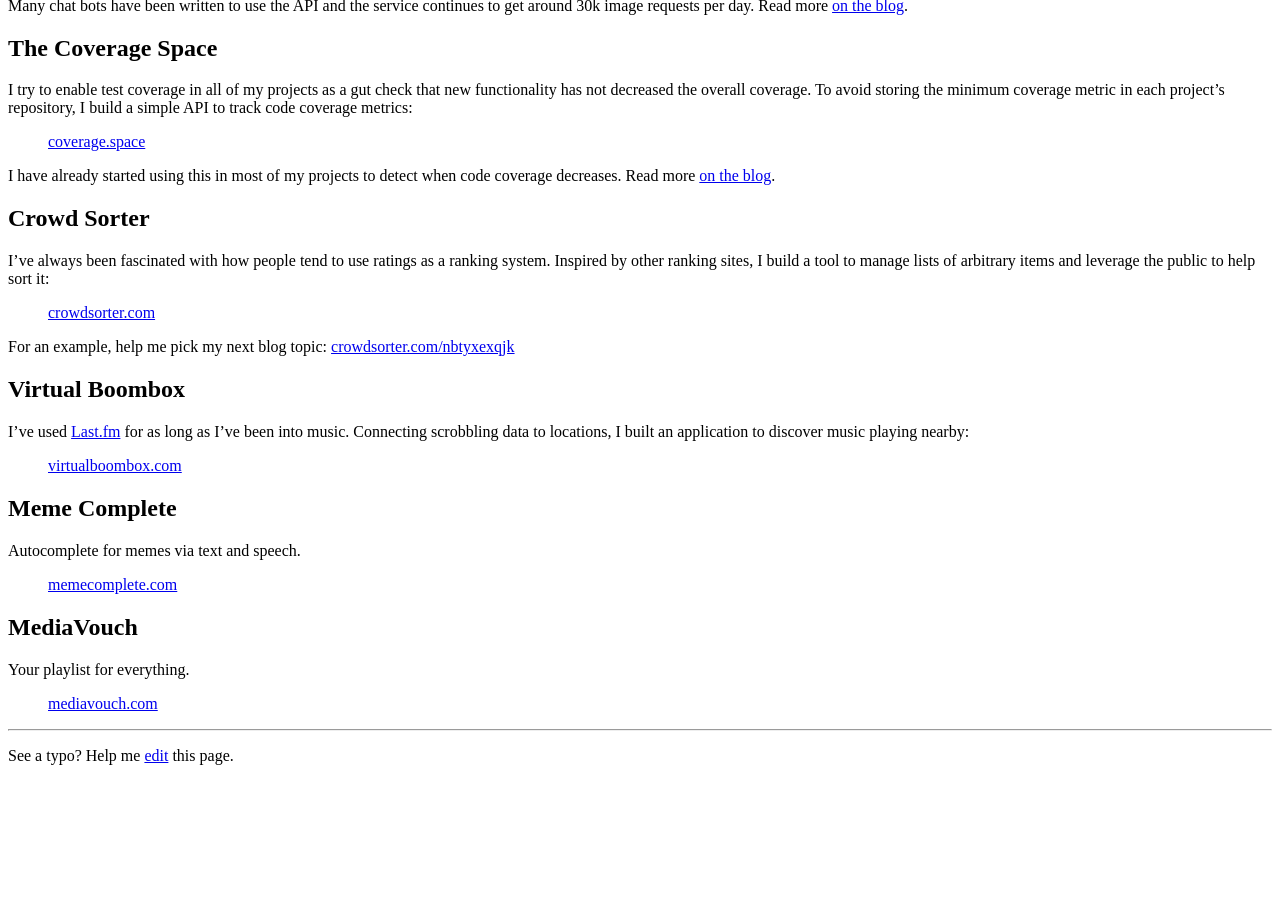
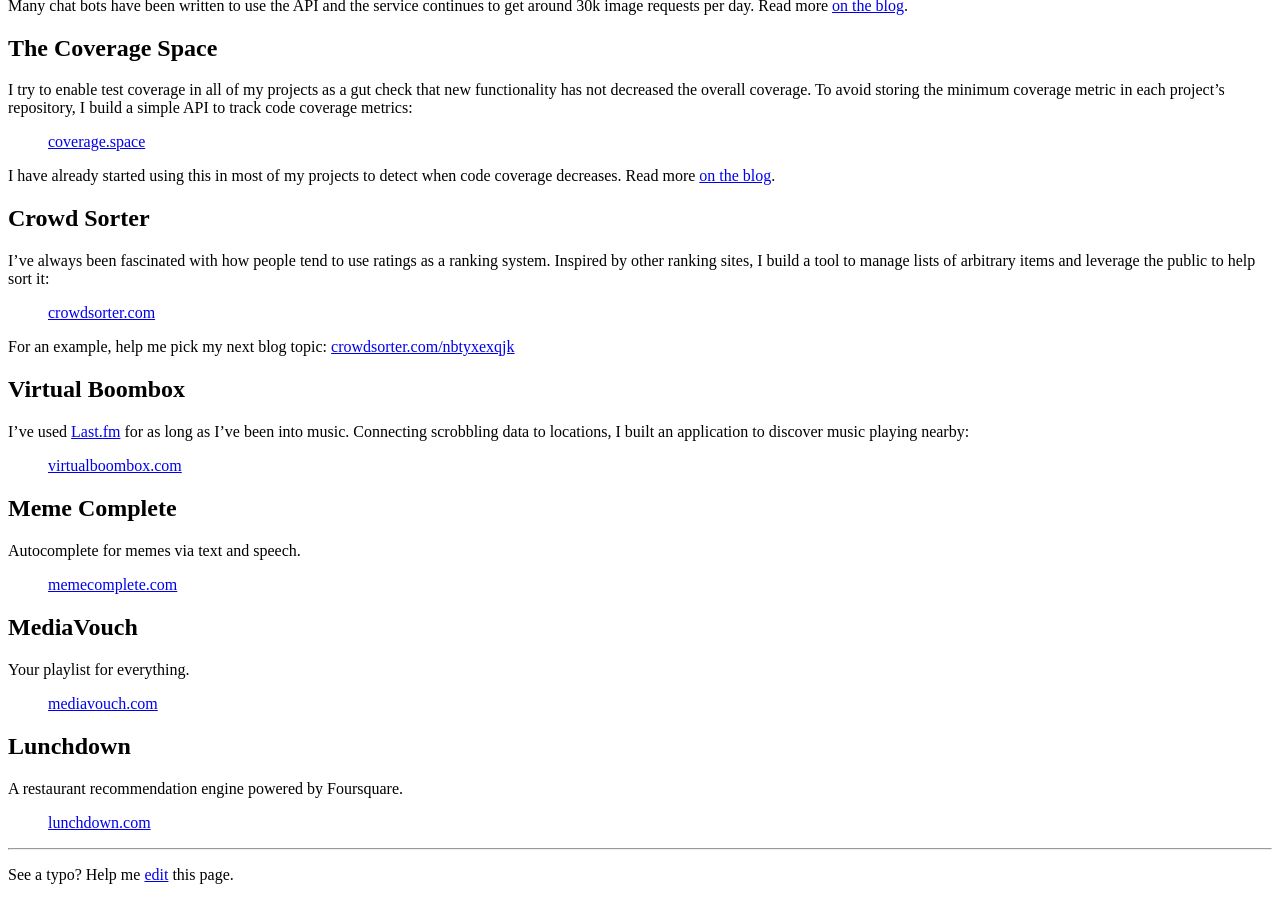
Before and after one commit to jacebrowning/jacebrowning.info, a Jekyll site: the page built from projects.md, in a window 1280 px wide and 900 px high, scrolled down 1218 px. Built offline with Jekyll 4.4.1, drawn with Linux system fonts in a browser that asks for light colours; Markdown is read by kramdown in place of the engine named in the settings; before the commit the page ends 1999 px from its top, so only the background shows below that.

Commit message:
Add lunchdown

```diff
--- a/projects.md
+++ b/projects.md
@@ -87,6 +87,12 @@
 
 > [mediavouch.com](https://mediavouch.com/)
 
+## Lunchdown
+
+A restaurant recommendation engine powered by Foursquare.
+
+> [lunchdown.com](https://lunchdown.com/)
+
 -----
 
 See a typo? Help me [edit]({{ site.repo }}/edit/master/{{page.path}}) this page.
```
